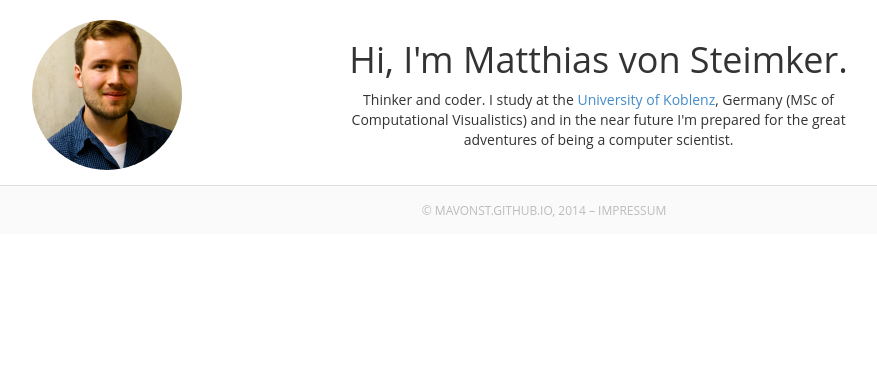
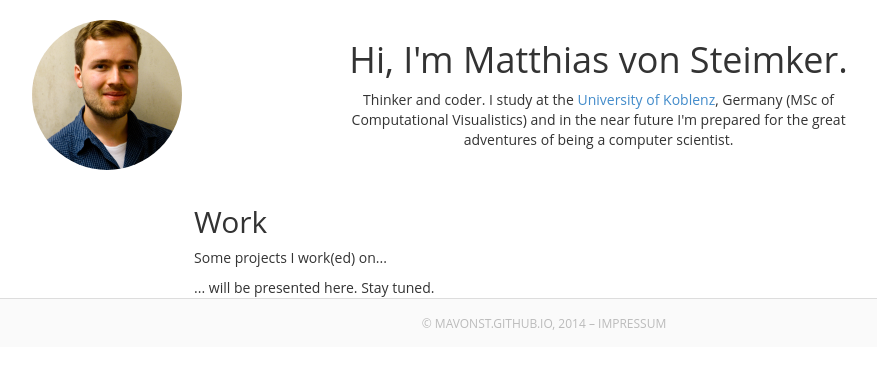
Before and after one commit to mavonst/mavonst.github.io, a Jekyll site: the page built from index.html, in a window 1280 px wide. Shown: the top 369 px of the page, without its empty margins (96-973 px from the left). Built offline with Jekyll 4.4.1, drawn with Linux system fonts in a browser that asks for light colours.

Commit message:
stay tuned

```diff
--- a/index.html
+++ b/index.html
@@ -2,3 +2,13 @@
 layout: default
 title: MavonsT
 ---
+
+<article>
+<h2>Work</h2>
+<p>Some projects I work(ed) on...</p>
+ <div class="row items">
+    <div class="col-md-6">
+        ... will be presented here.
+        Stay tuned.
+    </div>
+</div>
```
Also changed, not shown: 1 other file.
